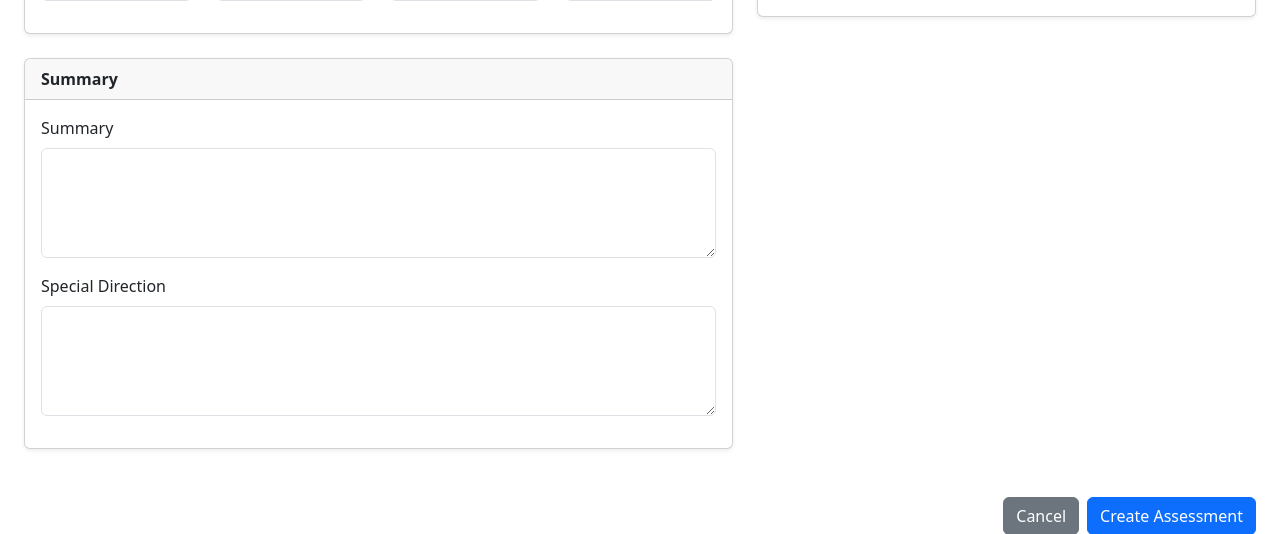
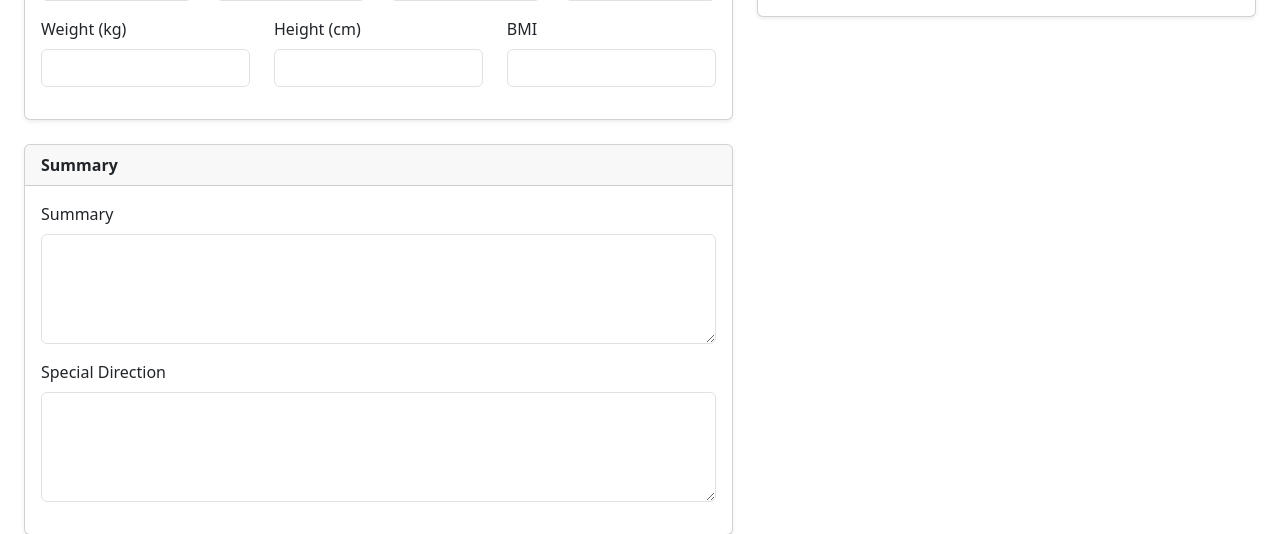
Before and after one commit to izzatredzuan/imu_chiropractic_form, a Django app: page /assessments/assessments/create/ in a window 1280 px wide. Shown: the part 824-1358 px from the top of the page. Run offline with Django 5.2, Linux system fonts and the light colour scheme; the visitor is signed in with stand-in values (Sample User, id 1); data comes from the database, SQL or seed files in the repository; some libraries are stand-ins or nearby versions.

Commit message:
1.0.3: Add New Fields and Permission Role:
Assessment - Section 1:
- Add 3 new field on Vital section and model Height, Weight and BMI.

Notes:
-Display the 3 new fields

Profile::
- Add "Clinic Assistant" role in Profile

- Clinic Assistant are allowed to view only all assessment, and goes to Note page to download Notes as PDF

```diff
--- a/accounts/choices.py
+++ b/accounts/choices.py
@@ -1,7 +1,8 @@
 ROLE_CHOICES = (
+        ("admin", "Admin"),
         ("student", "Student"),
         ("clinician", "Clinician"),
-        ("admin", "Admin"),
+        ("clinic_assistant", "Clinic Assistant"),
     )
 
 GENDER_CHOICES = (
--- a/accounts/models.py
+++ b/accounts/models.py
@@ -96,7 +96,7 @@ class Profile(models.Model):
     @property
     def can_access_admin_area(self):
         # Allow access to admin area for users with is_admin=True or specific member_ids (Kit and Nash)
-        return self.is_admin or self.member_id in {"001978", "002802"}
+        return self.is_admin or self.role == "clinic_assistant" or self.member_id in {"001978", "002802"}
 
     class Meta:
         ordering = ["official_name"]
--- a/assessments/admin.py
+++ b/assessments/admin.py
@@ -550,6 +550,9 @@ class SoapsAdmin(admin.ModelAdmin):
                     "soap_respiratory",
                     "soap_systolic_bp",
                     "soap_diastolic_bp",
+                    "weight",
+                    "height",
+                    "bmi",
                 )
             },
         ),
--- a/assessments/api.py
+++ b/assessments/api.py
@@ -66,14 +66,14 @@ class AssessmentsListAPIView(APIView):
         if role == "student":
             queryset = Assessments.objects.filter(student=profile)
 
-        elif role == "admin":
-            queryset = Assessments.objects.all()
-
         elif role == "clinician":
             if scope == "assigned":
                 queryset = Assessments.objects.filter(evaluator=profile)
             else:
                 queryset = Assessments.objects.all()
+
+        elif role in ["admin", "clinic_assistant"]:
+            queryset = Assessments.objects.all()
 
         else:
             queryset = Assessments.objects.none()
--- a/assessments/models.py
+++ b/assessments/models.py
@@ -5,6 +5,7 @@ import uuid
 from django.db import models
 from django.utils.text import slugify
 from django.utils.deconstruct import deconstructible
+from django.core.validators import MinValueValidator
 from encrypted_fields.fields import EncryptedCharField
 
 from . import choices
@@ -84,6 +85,10 @@ class Assessments(models.Model):
 
     systolic_bp = models.PositiveSmallIntegerField(help_text="Systolic BP (mmHg)")
     diastolic_bp = models.PositiveSmallIntegerField(help_text="Diastolic BP (mmHg)")
+
+    weight = models.DecimalField(max_digits=5, decimal_places=2, default=0, validators=[MinValueValidator(0)], help_text="Weight in kilograms (kg)")
+    height = models.DecimalField(max_digits=5, decimal_places=2, default=0, validators=[MinValueValidator(0)], help_text="Height in centimetres (cm)")
+    bmi = models.DecimalField(max_digits=5, decimal_places=2, default=0, validators=[MinValueValidator(0)], help_text="Body Mass Index (BMI)")
 
     section_1_anatomy_markers = models.JSONField(default=list, blank=True)
 
--- a/assessments/serializers.py
+++ b/assessments/serializers.py
@@ -174,6 +174,9 @@ class AssessmentSection1And2Serializer(serializers.ModelSerializer):
             "respiratory",
             "systolic_bp",
             "diastolic_bp",
+            "weight",
+            "height",
+            "bmi",
             "summary",
             "special_direction",
             "section_1_anatomy_markers",
--- a/assessments/templates/assessments/section1_form.html
+++ b/assessments/templates/assessments/section1_form.html
@@ -286,6 +286,57 @@
                   {% if is_readonly or assessment.is_section_1_signed %}disabled{% endif %}>
                 <div class="invalid-feedback">
                   Diastolic BP must be between 30 and 150 mmHg.
+                </div>
+              </div>
+
+              <!-- Weight -->
+              <div class="col-md-4 mb-3">
+                <label class="form-label required">Weight (kg)</label>
+                <input
+                  type="number"
+                  name="weight"
+                  class="form-control"
+                  required
+                  min="0"
+                  step="0.01"
+                  value="{{ assessment.weight|default_if_none:'' }}"
+                  {% if is_readonly or assessment.is_section_1_signed %}disabled{% endif %}>
+                <div class="invalid-feedback">
+                  Weight must be 0 kg or greater.
+                </div>
+              </div>
+
+              <!-- Height -->
+              <div class="col-md-4 mb-3">
+                <label class="form-label required">Height (cm)</label>
+                <input
+                  type="number"
+                  name="height"
+                  class="form-control"
+                  required
+                  min="0"
+                  step="0.01"
+                  value="{{ assessment.height|default_if_none:'' }}"
+                  {% if is_readonly or assessment.is_section_1_signed %}disabled{% endif %}>
+                <div class="invalid-feedback">
+                  Height must be 0 cm or greater.
+                </div>
+              </div>
+
+              <!-- BMI -->
+              <div class="col-md-4 mb-3">
+                <label class="form-label required">BMI</label>
+                <input
+                  type="number"
+                  name="bmi"
+                  class="form-control"
+                  required
+                  min="0"
+                  step="0.01"
+                  value="{{ assessment.bmi|default_if_none:'' }}"
+                  {% if is_readonly or assessment.is_section_1_signed %}disabled{% endif %}>
+                <div class="invalid-feedback">
+                  BMI must be 0 or greater.
                 </div>
               </div>
             </div>
--- a/imu_chiropractic_form/settings.py
+++ b/imu_chiropractic_form/settings.py
@@ -20,7 +20,7 @@ BASE_DIR = Path(__file__).resolve().parent.parent
 load_dotenv(BASE_DIR / ".env")
 
 APP_NAME = "IMU Student Assessment Application"
-APP_VERSION = "1.0.2"
+APP_VERSION = "1.0.3"
 
 
 # Quick-start development settings - unsuitable for production
```
Also changed, not shown: User Feedback.md (+37 -19 lines), assessments/templates/assessments/notes.html (+18 -0 lines), accounts/migrations/0014_alter_profile_role.py (added), assessments/migrations/0055_assessments_bmi_assessments_height_and_more.py (added).
